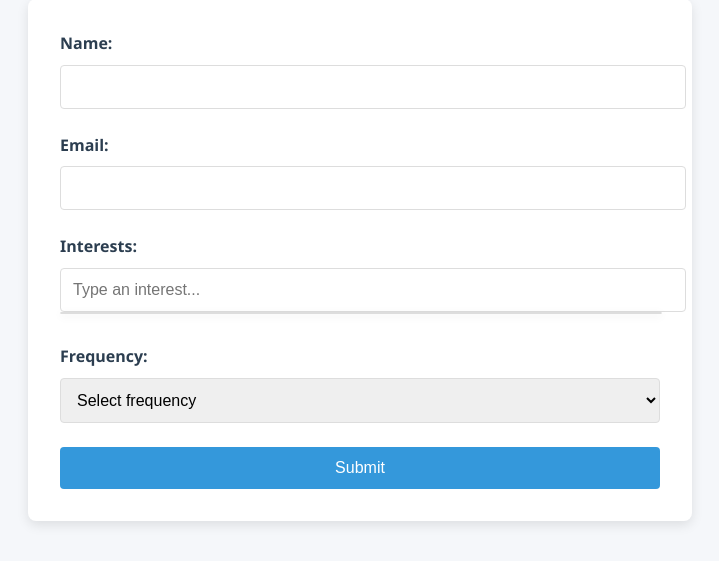
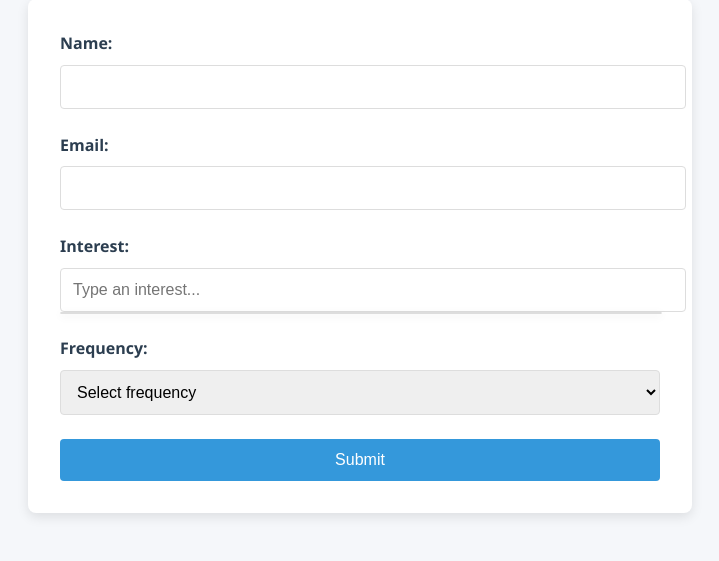
Before and after one commit to shivamrawat1/Advosub.ai, a Flask app: page / in a window 1280 px wide. Shown: the part 116-677 px from the top of the page, without its empty margins (280-999 px from the left). Run offline with Flask 2, Linux system fonts and the light colour scheme.

Commit message:
made one choice for interest

```diff
--- a/App/routes/form_routes.py
+++ b/App/routes/form_routes.py
@@ -11,13 +11,9 @@
             # Debug: Print all form data
             print("Form data received:", request.form)
 
-            # Get all topics (interests) from the form
-            topics = request.form.getlist('topics[]')
-            print("Topics received:", topics)
-
-            # Filter out any empty strings
-            topics = [topic for topic in topics if topic.strip()]
-            print("Filtered topics:", topics)
+            # Get the single topic (interest) from the form
+            topic = request.form.get('topic', '')
+            print("Topic received:", topic)
 
             # Validate required fields
             if not request.form.get('name') or not request.form.get('email') or not request.form.get('frequency'):
@@ -26,7 +22,7 @@
             submission = {
                 'name': request.form.get('name'),
                 'email': request.form.get('email'),
-                'topics': topics,
+                'topic': topic.strip(),
                 'frequency': request.form.get('frequency')
             }
 
--- a/App/services/submission_service.py
+++ b/App/services/submission_service.py
@@ -28,6 +28,10 @@
             print(f"Submissions is not a list, it's a {type(submissions)}")
             submissions = []
 
+        # Ensure we're storing a single topic instead of an array of topics
+        if 'topics[]' in data:
+            data['topic'] = data.pop('topics[]')[0] if isinstance(data['topics[]'], list) else data.pop('topics[]')
+
         submissions.append(data)
         print(f"Added new submission, now have {len(submissions)} submissions")
 
--- a/App/templates/mainpage.html
+++ b/App/templates/mainpage.html
@@ -33,13 +33,13 @@
         </div>
 
         <div class="form-group">
-            <label for="interests">Interests:</label>
+            <label for="interests">Interest:</label>
             <div class="interest-selection">
                 <input type="text" id="interest-input" placeholder="Type an interest...">
                 <div id="suggestions" class="suggestions-container"></div>
             </div>
-            <div id="selected-interests" class="selected-interests-container"></div>
-            <div id="hidden-inputs"></div>
+            <div id="selected-interest" class="selected-interest-container"></div>
+            <input type="hidden" id="selected-interest-input" name="topic" value="">
         </div>
 
         <div class="form-group">
@@ -70,30 +70,26 @@
 
             const interestInput = document.getElementById('interest-input');
             const suggestionsContainer = document.getElementById('suggestions');
-            const selectedInterestsContainer = document.getElementById('selected-interests');
-            const hiddenInputsContainer = document.getElementById('hidden-inputs');
+            const selectedInterestContainer = document.getElementById('selected-interest');
+            const selectedInterestInput = document.getElementById('selected-interest-input');
 
-            let selectedInterests = [];
+            let selectedInterest = '';
 
-            // Function to update hidden inputs for form submission
-            function updateHiddenInputs() {
-                hiddenInputsContainer.innerHTML = '';
-                selectedInterests.forEach((interest, index) => {
-                    const hiddenInput = document.createElement('input');
-                    hiddenInput.type = 'hidden';
-                    hiddenInput.name = 'topics[]';
-                    hiddenInput.value = interest;
-                    hiddenInputsContainer.appendChild(hiddenInput);
-                });
+            // Function to update hidden input for form submission
+            function updateHiddenInput() {
+                selectedInterestInput.value = selectedInterest;
 
-                // For debugging - log the hidden inputs
-                console.log("Hidden inputs updated:", selectedInterests);
+                // For debugging - log the hidden input
+                console.log("Hidden input updated:", selectedInterest);
             }
 
-            // Function to add an interest to the selected list
-            function addInterest(interest) {
-                if (interest && !selectedInterests.includes(interest)) {
-                    selectedInterests.push(interest);
+            // Function to set the selected interest
+            function setInterest(interest) {
+                if (interest) {
+                    selectedInterest = interest;
+
+                    // Clear previous selection
+                    selectedInterestContainer.innerHTML = '';
 
                     const interestTag = document.createElement('div');
                     interestTag.className = 'interest-tag';
@@ -108,16 +104,16 @@
                     removeButton.setAttribute('aria-label', 'Remove ' + interest);
 
                     removeButton.addEventListener('click', function() {
-                        selectedInterestsContainer.removeChild(interestTag);
-                        selectedInterests = selectedInterests.filter(item => item !== interest);
-                        updateHiddenInputs();
+                        selectedInterestContainer.innerHTML = '';
+                        selectedInterest = '';
+                        updateHiddenInput();
                     });
 
                     interestTag.appendChild(interestText);
                     interestTag.appendChild(removeButton);
-                    selectedInterestsContainer.appendChild(interestTag);
+                    selectedInterestContainer.appendChild(interestTag);
 
-                    updateHiddenInputs();
+                    updateHiddenInput();
                 }
 
                 // Clear the input and suggestions
@@ -141,7 +137,7 @@
                         suggestion.textContent = interest;
 
                         suggestion.addEventListener('click', function() {
-                            addInterest(interest);
+                            setInterest(interest);
                         });
 
                         suggestionsContainer.appendChild(suggestion);
@@ -155,7 +151,7 @@
                     e.preventDefault();
                     const customInterest = this.value.trim();
                     if (customInterest) {
-                        addInterest(customInterest);
+                        setInterest(customInterest);
                     }
                 }
             });
@@ -194,7 +190,7 @@
 
             // Add form submission event listener for debugging
             document.querySelector('form').addEventListener('submit', function(e) {
-                console.log("Form submitted with interests:", selectedInterests);
+                console.log("Form submitted with interest:", selectedInterest);
                 // Don't prevent default - let the form submit normally
             });
         });
```
